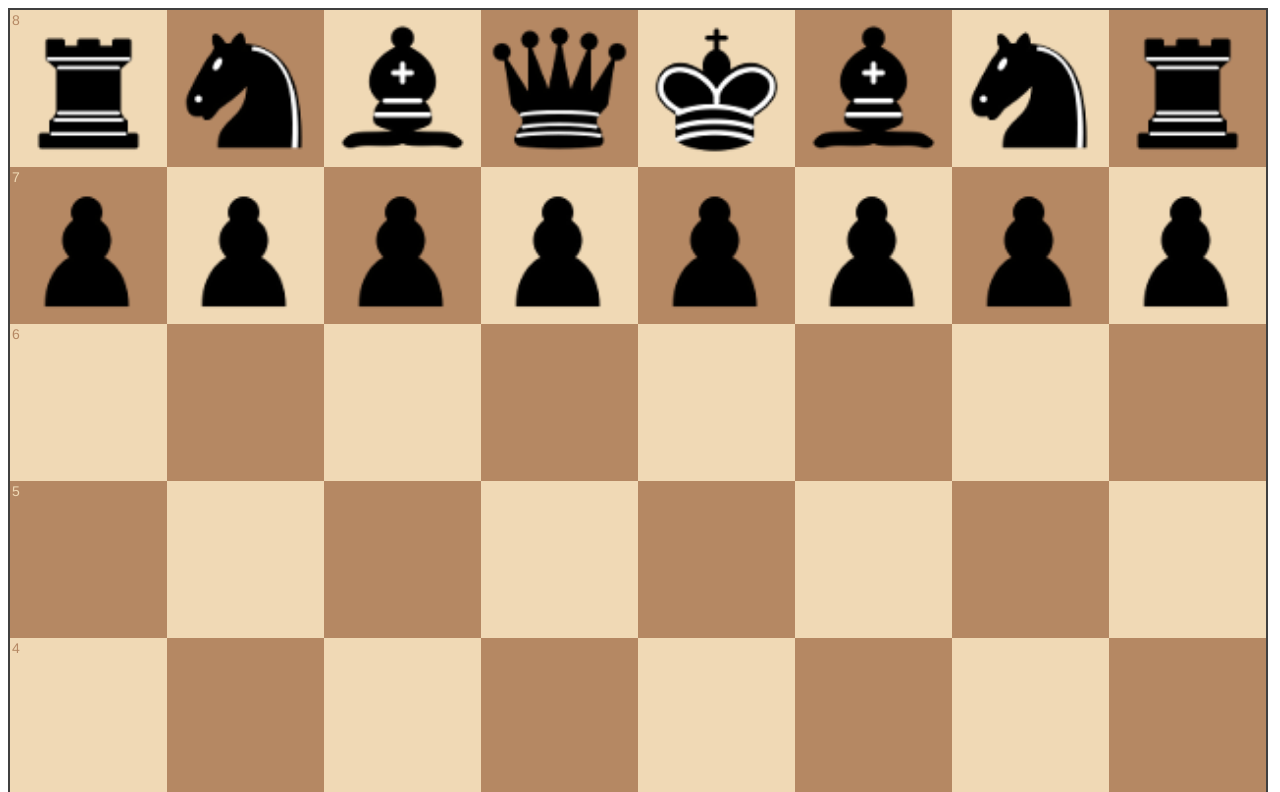
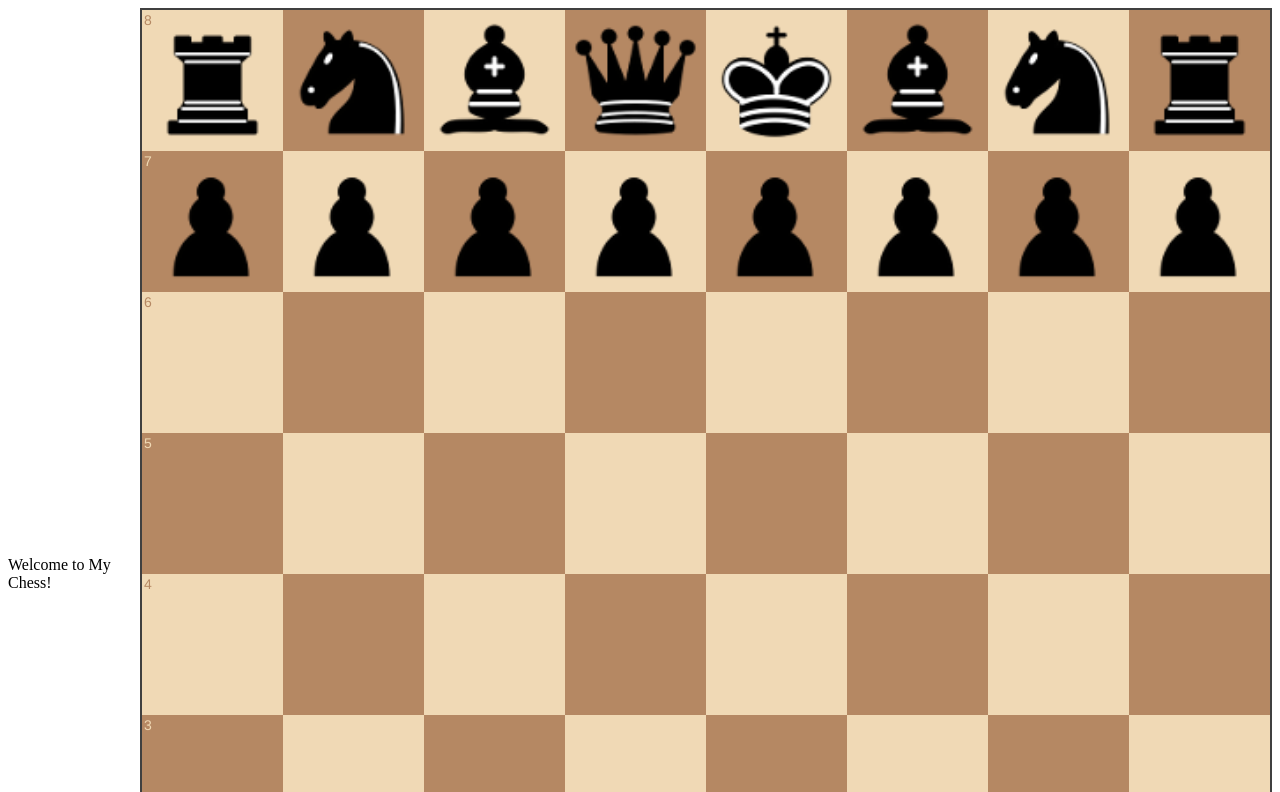
Before and after one commit to hareeshinbox/Mychess2, a website: page public/default.html in a window 1280 px wide. Shown: the top 792 px of the page. Drawn offline with Linux system fonts and the light colour scheme; no server answers.

Commit message:
Update default.html
Added introduction

```diff
--- a/public/default.html
+++ b/public/default.html
@@ -5,6 +5,7 @@
     <link rel="stylesheet" href="/default.css" />
 </head>
 <body>
+    Welcome to My Chess!
     <div id="gameBoard"></div>
     <script src="lib/socket.io-1.2.0.js"></script>
     <script src="lib/chess.min.js"></script>
```
